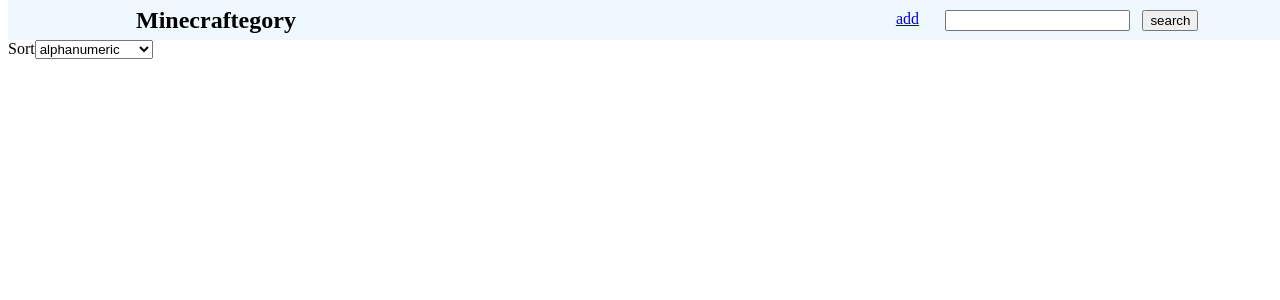
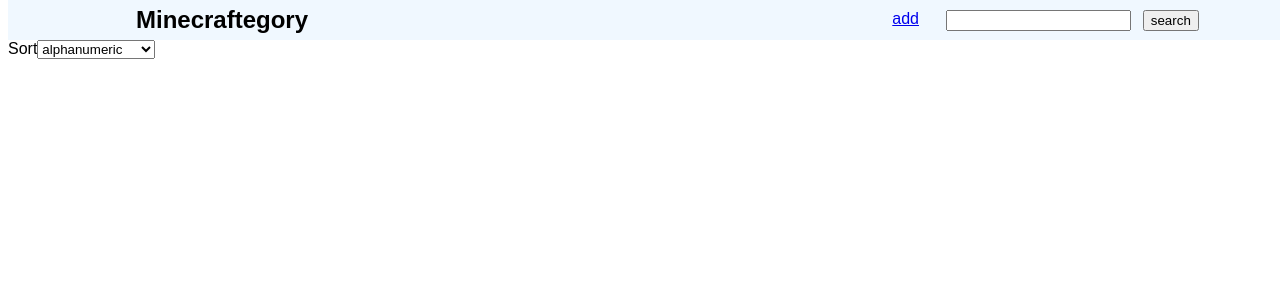
Before and after one commit to Lucy-Nightgold/Minecraftegory-front, an Angular app: page / in a window 1280 px wide. Shown: the top 300 px of the page. Built offline with nearby package versions, Linux system fonts and the light colour scheme; no server answers.

Commit message:
feat: add global font

```diff
--- a/src/styles.scss
+++ b/src/styles.scss
@@ -4,4 +4,5 @@
 html, body, app-root {
   height: 100%;
   width: 100%;
+  font-family: Montserrat, sans-serif;
 }
```
